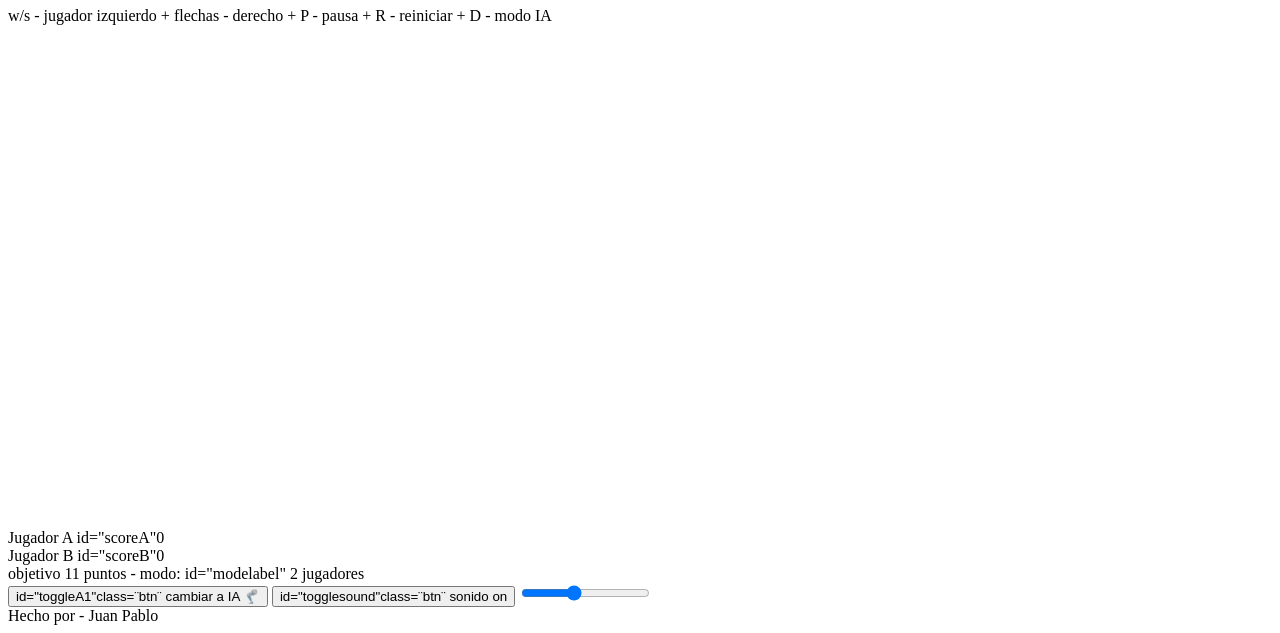
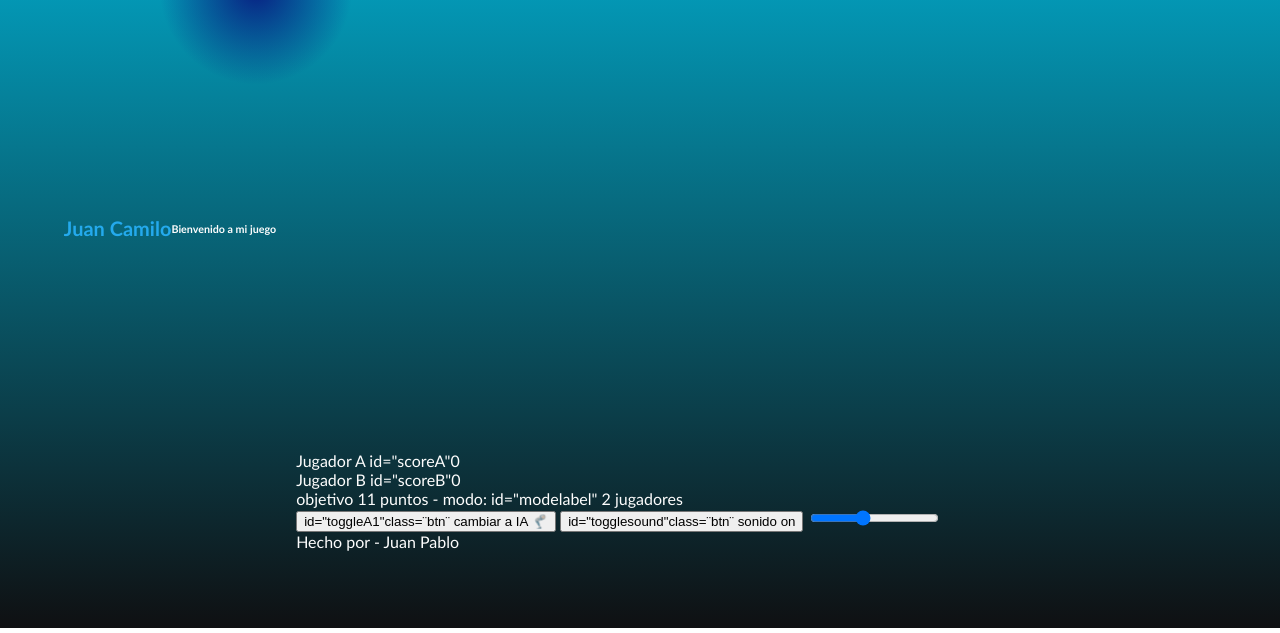
Before and after one commit to JuanBedoya0218/semillero, a plain HTML site: page index.html in a window 1280 px wide. Shown: the part 172-805 px from the top of the page. Drawn offline with Linux system fonts and the light colour scheme.

Commit message:
Add files via upload

```diff
--- a/index.html
+++ b/index.html
@@ -4,9 +4,10 @@
     <meta charset="UTF-8">
     <meta name="viewport" content="width=device-width, initial-scale=1.0">
     <title>Bienvenido a mi juego</title>
-</head>
+    <link rel="stylesheet" href="style.css">
+    </head>
 <body>
-    <h1>Juan Pablo</h1>
+    <h1>Juan Camilo</h1>
     <h6>Bienvenido a mi juego</h6>
 <div class="container">
 <header>
--- /dev/null
+++ b/style.css
@@ -0,0 +1,26 @@
+:root{
+    --bg:#ADF740;
+    --accent: #8B1DE0;
+    --text: #fdfdfd;
+    --panel: #E0DA1D;
+    --retro: #24AAED;
+    font-family: 'Trebuchet MS', 'Lucida Sans Unicode', 'Lucida Grande', 'Lucida Sans', Arial, sans-serif;
+
+}
+html,body{
+    height: 100%; margin: 0;
+}
+body{
+    display: flex;
+    align-items: center;
+    justify-content: center;
+    background: radial-gradient(circle at 20% 20%, rgba(9,9,121,0.85), transparent 8%),
+    linear-gradient(180deg, #00BBE0 0%, #0F1012 100%);
+    color: var(--text)
+}
+.container{width: 900px;
+max-width: 95%;
+padding: 20px;}
+h1{font-size: 20px;
+margin: 0;
+color: var(--retro)}
```
Also changed, not shown: 1 other file.
